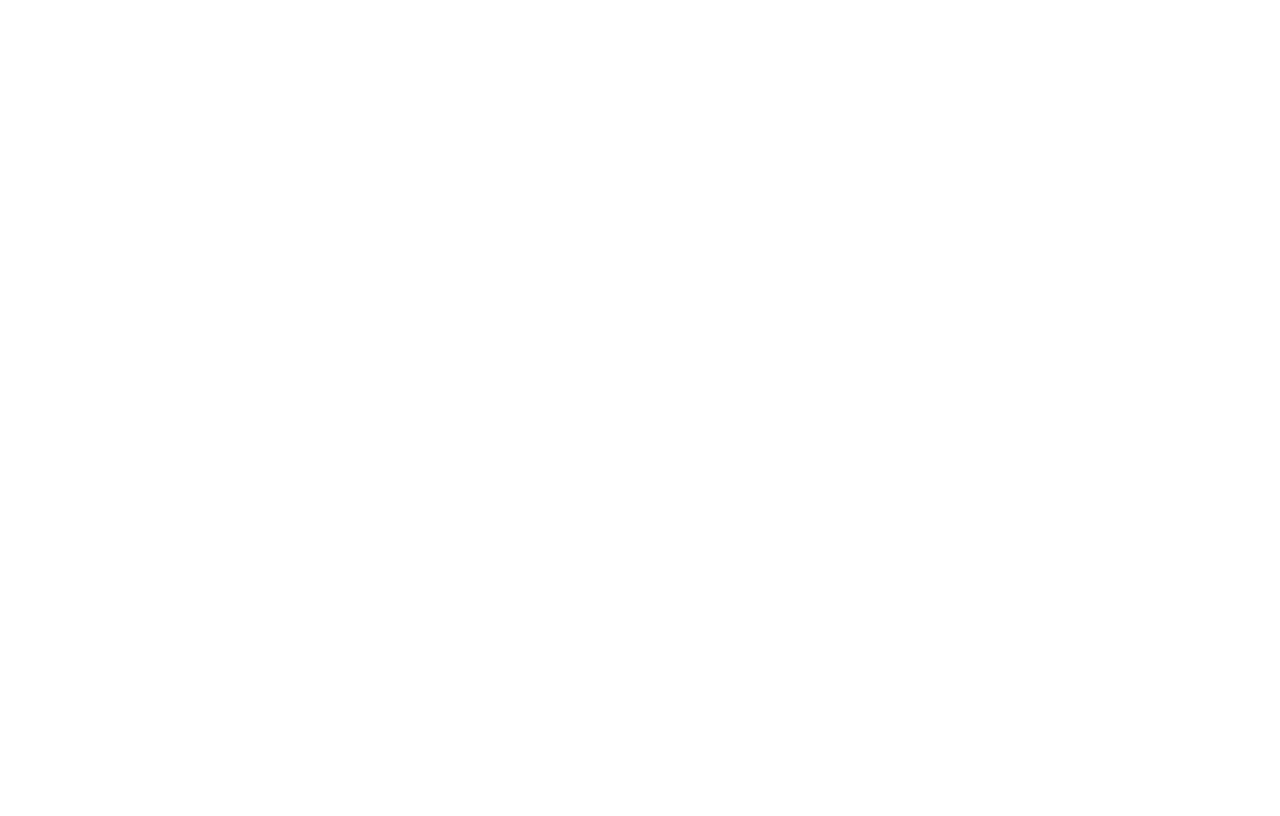
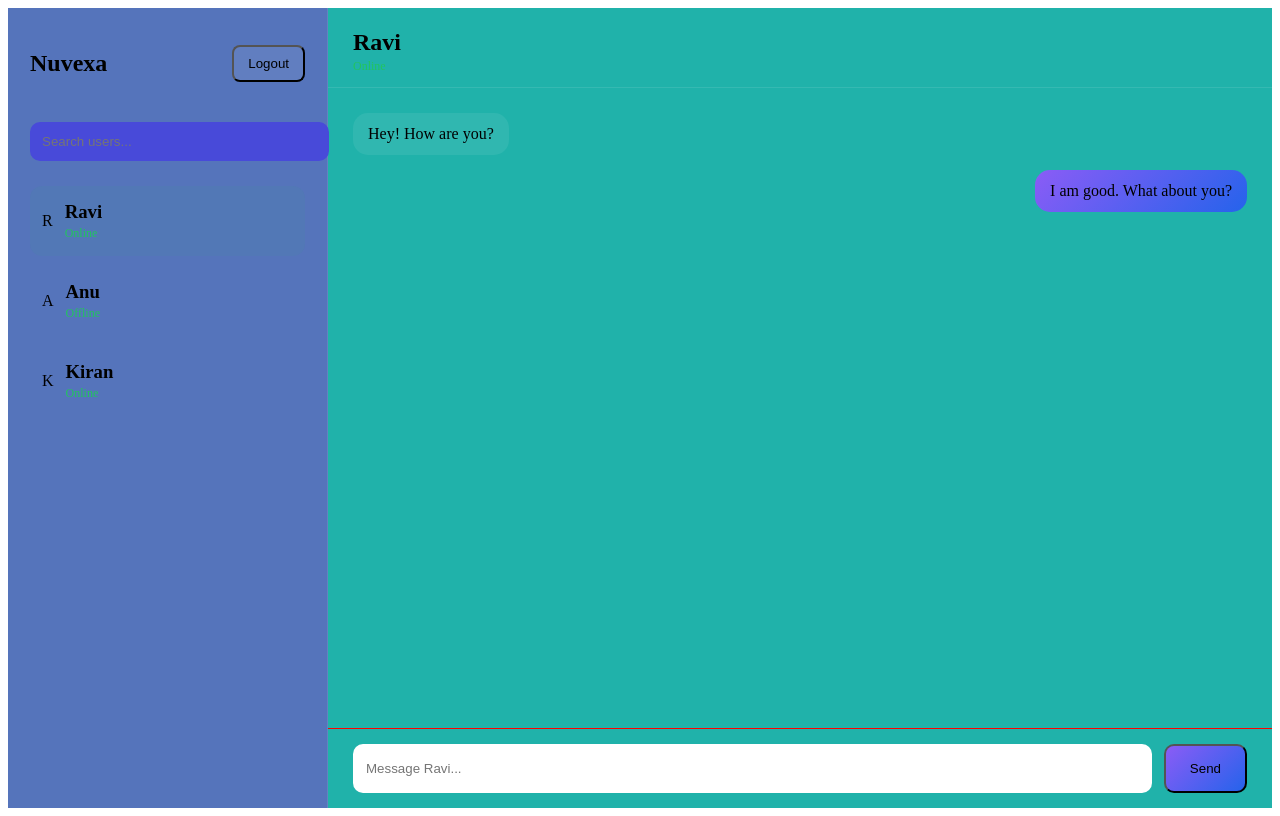
Before and after one commit to anusreekatam/Nuvexa, a React (Vite) app in the folder client/: page /chat in a window 1280 px wide. Before the commit this address had no page. Built offline with nearby package versions, Linux system fonts and the light colour scheme.

Commit message:
Build login, registration, and interactive chat features

```diff
--- a/client/src/App.jsx
+++ b/client/src/App.jsx
@@ -1,6 +1,7 @@
 import { BrowserRouter, Routes, Route } from "react-router-dom";
 import Login from "./pages/Login";
 import Register from "./pages/Register";
+import Chat from "./pages/Chat";
 
 function Home() {
     return (
@@ -18,6 +19,7 @@
                 <Route path="/" element={<Home />} />
                 <Route path="/login" element={<Login />} />
                 <Route path="/register" element={<Register />} />
+                <Route path="/chat" element={<Chat />} />
             </Routes>
         </BrowserRouter>
     );
--- a/client/src/index.css
+++ b/client/src/index.css
@@ -2,7 +2,7 @@
     min-height: 100vh;
     display: grid;
     place-items: center;
-    background: #070b18;
+    background: lightgoldenrodyellow;
 }
 
 .auth-card {
@@ -23,7 +23,7 @@
 
 .auth-card p,
 .auth-card span {
-    color: #9ca3af;
+    color: black;
 }
 
 .auth-card input {
@@ -38,3 +38,154 @@
     border-radius: 10px;
     background: linear-gradient(135deg, #8b5cf6, #2563eb);
 }
+.chat-page {
+    min-height: 100vh;
+    display: grid;
+    grid-template-columns: 320px 1fr;
+    background: lightseagreen;
+}
+
+.sidebar {
+    padding: 22px;
+    border-right: 1px solid #ffffff18;
+    background: rgb(85, 116, 187);
+}
+
+.sidebar-header {
+    display: flex;
+    align-items: center;
+    justify-content: space-between;
+}
+
+.sidebar-header button {
+    padding: 9px 14px;
+    border-radius: 8px;
+    background: #ffffff12;
+}
+
+.search {
+    width: 100%;
+    margin: 25px 0;
+    padding: 12px;
+    border: 0;
+    outline: 0;
+    border-radius: 10px;
+    color: white;
+    background: rgb(72, 74, 217);
+}
+
+.users-list {
+    display: flex;
+    flex-direction: column;
+    gap: 10px;
+}
+
+.chat-user {
+    padding: 12px;
+    display: flex;
+    align-items: center;
+    gap: 12px;
+    border-radius: 12px;
+    cursor: pointer;
+}
+
+.chat-user:hover,
+.chat-user.active {
+    background: #21b36a10;
+}
+
+.chat-user h3,
+.chat-user p {
+    margin: 3px 0;
+}
+
+.chat-user p {
+    color: #22c55e;
+    font-size: 12px;
+}
+
+.chat-window {
+    display: grid;
+    grid-template-rows: 80px 1fr 80px;
+}
+
+.chat-window-header {
+    padding: 18px 25px;
+    border-bottom: 1px solid #ffffff18;
+}
+
+.chat-window-header h2,
+.chat-window-header p {
+    margin: 3px 0;
+}
+
+.chat-window-header p {
+    color: #22c55e;
+    font-size: 12px;
+}
+
+.chat-messages {
+    padding: 25px;
+    display: flex;
+    flex-direction: column;
+    gap: 15px;
+    overflow-y: auto;
+}
+
+.bubble {
+    max-width: 65%;
+    padding: 12px 15px;
+    border-radius: 15px;
+}
+
+.bubble.received {
+    align-self: flex-start;
+    background: #ffffff12;
+}
+
+.bubble.sent {
+    align-self: flex-end;
+    background: linear-gradient(135deg, #8b5cf6, #2563eb);
+}
+
+.chat-input {
+    padding: 15px 25px;
+    display: flex;
+    gap: 12px;
+    border-top: 1px solid red;
+}
+
+.chat-input input {
+    flex: 1;
+    padding: 13px;
+    border: 0;
+    outline: 0;
+    border-radius: 10px;
+}
+
+.chat-input button {
+    padding: 0 24px;
+    border-radius: 10px;
+    background: linear-gradient(135deg, #8b5cf6, #2563eb);
+}
+
+@media (max-width: 700px) {
+    .chat-page {
+        grid-template-columns: 100px 1fr;
+    }
+
+    .sidebar {
+        padding: 12px;
+    }
+
+    .sidebar-header h2,
+    .sidebar-header button,
+    .search,
+    .chat-user div:last-child {
+        display: none;
+    }
+
+    .chat-user {
+        justify-content: center;
+    }
+}
--- /dev/null
+++ b/client/src/pages/Chat.jsx
@@ -0,0 +1,142 @@
+import { useEffect, useState } from "react";
+import { useNavigate } from "react-router-dom";
+
+function Chat() {
+    const navigate = useNavigate();
+
+    const users = [
+        { name: "Ravi", status: "Online" },
+        { name: "Anu", status: "Offline" },
+        { name: "Kiran", status: "Online" }
+    ];
+
+    const [selectedUser, setSelectedUser] = useState(users[0]);
+    const [message, setMessage] = useState("");
+
+    const [messages, setMessages] = useState(() => {
+    const savedMessages = localStorage.getItem("chatMessages");
+
+    return savedMessages
+        ? JSON.parse(savedMessages)
+        : {
+                Ravi: [
+                    { text: "Hey! How are you?", type: "received" },
+                    { text: "I am good. What about you?", type: "sent" }
+                ],
+                Anu: [],
+                Kiran: []
+            };
+    });
+    useEffect(() => {
+    localStorage.setItem(
+        "chatMessages",
+        JSON.stringify(messages)
+    );
+}, [messages]);
+
+    function logout() {
+        localStorage.removeItem("isLoggedIn");
+        navigate("/login");
+    }
+
+    function sendMessage(e) {
+        e.preventDefault();
+
+        if (message.trim() === "") {
+            return;
+        }
+
+        setMessages({
+            ...messages,
+            [selectedUser.name]: [
+                ...messages[selectedUser.name],
+                {
+                    text: message,
+                    type: "sent"
+                }
+            ]
+        });
+
+        setMessage("");
+    }
+
+    return (
+        <div className="chat-page">
+            <aside className="sidebar">
+                <div className="sidebar-header">
+                    <h2>Nuvexa</h2>
+                    <button onClick={logout}>Logout</button>
+                </div>
+
+                <input
+                    className="search"
+                    type="text"
+                    placeholder="Search users..."
+                />
+
+                <div className="users-list">
+                    {users.map((user) => (
+                        <div
+                            key={user.name}
+                            className={`chat-user ${
+                                selectedUser.name === user.name
+                                    ? "active"
+                                    : ""
+                            }`}
+                            onClick={() => setSelectedUser(user)}
+                        >
+                            <div className="avatar">
+                                {user.name[0]}
+                            </div>
+
+                            <div>
+                                <h3>{user.name}</h3>
+                                <p>{user.status}</p>
+                            </div>
+                        </div>
+                    ))}
+                </div>
+            </aside>
+
+            <section className="chat-window">
+                <header className="chat-window-header">
+                    <div>
+                        <h2>{selectedUser.name}</h2>
+                        <p>{selectedUser.status}</p>
+                    </div>
+                </header>
+
+                <div className="chat-messages">
+                    {messages[selectedUser.name].map((msg, index) => (
+                        <div
+                            key={index}
+                            className={`bubble ${msg.type}`}
+                        >
+                            {msg.text}
+                        </div>
+                    ))}
+                </div>
+
+                <form
+                    className="chat-input"
+                    onSubmit={sendMessage}
+                >
+                    <input
+                        type="text"
+                        placeholder={`Message ${selectedUser.name}...`}
+                        value={message}
+                        onChange={(e) =>
+                            setMessage(e.target.value)
+                        }
+                    />
+
+                    <button type="submit">
+                        Send
+                    </button>
+                </form>
+            </section>
+        </div>
+    );
+}
+
+export default Chat;
--- a/client/src/pages/Login.jsx
+++ b/client/src/pages/Login.jsx
@@ -1,20 +1,67 @@
-import { Link } from "react-router-dom";
+import { useState } from "react";
+import { Link, useNavigate } from "react-router-dom";
 
 function Login() {
+    const [email, setEmail] = useState("");
+    const [password, setPassword] = useState("");
+    const navigate = useNavigate();
+
+    function handleSubmit(e) {
+    e.preventDefault();
+
+    if (email.trim() === "" || password.trim() === "") {
+        alert("Please fill all fields");
+        return;
+    }
+
+    const userData = localStorage.getItem("registeredUser");
+
+    const savedUser = userData
+        ? JSON.parse(userData)
+        : null;
+
+    if (!savedUser) {
+        alert("No account found. Please register first.");
+        return;
+    }
+
+    if (
+        email === savedUser.email &&
+        password === savedUser.password
+    ) {
+        localStorage.setItem("isLoggedIn", "true");
+        alert("Login successful");
+        navigate("/chat");
+    } else {
+        alert("Invalid email or password");
+    }
+}
     return (
         <div className="auth-page">
-            <form className="auth-card">
+            <form className="auth-card" onSubmit={handleSubmit}>
                 <h1>Welcome Back</h1>
                 <p>Login to continue to Nuvexa</p>
 
-                <input type="email" placeholder="Email" />
-                <input type="password" placeholder="Password" />
+                <input
+                    type="email"
+                    placeholder="Email"
+                    value={email}
+                    onChange={(e) => setEmail(e.target.value)}
+                />
+
+                <input
+                    type="password"
+                    placeholder="Password"
+                    value={password}
+                    onChange={(e) => setPassword(e.target.value)}
+                />
 
                 <button type="submit">Login</button>
 
                 <span>
                     New to Nuvexa?{" "}
                     <Link to="/register">Create account</Link>
+
                 </span>
             </form>
         </div>
--- a/client/src/pages/Register.jsx
+++ b/client/src/pages/Register.jsx
@@ -1,21 +1,81 @@
-import { Link } from "react-router-dom";
+import { useState } from "react";
+import { Link, useNavigate } from "react-router-dom";
 
 function Register() {
+    const [name, setName] = useState("");
+    const [email, setEmail] = useState("");
+    const [password, setPassword] = useState("");
+
+    const navigate = useNavigate();
+
+    function handleSubmit(e) {
+        e.preventDefault();
+
+        if (
+            name.trim() === "" ||
+            email.trim() === "" ||
+            password.trim() === ""
+        ) {
+            alert("Please fill all fields");
+            return;
+        }
+
+        if (password.length < 6) {
+            alert("Password must be at least 6 characters");
+            return;
+        }
+
+                        const user = {
+            name,
+            email,
+            password
+        };
+
+        localStorage.setItem(
+            "registeredUser",
+            JSON.stringify(user)
+        );
+
+alert("Registration successful");
+navigate("/login");
+    }
+
     return (
         <div className="auth-page">
-            <form className="auth-card">
+            <form className="auth-card" onSubmit={handleSubmit}>
                 <h1>Create Account</h1>
                 <p>Join Nuvexa and start chatting</p>
 
-                <input type="text" placeholder="Full Name" />
-                <input type="email" placeholder="Email" />
-                <input type="password" placeholder="Password" />
+                <input
+                    type="text"
+                    placeholder="Full Name"
+                    value={name}
+                    onChange={(e) => setName(e.target.value)}
+                />
 
-                <button type="submit">Register</button>
+                <input
+                    type="email"
+                    placeholder="Email"
+                    value={email}
+                    onChange={(e) => setEmail(e.target.value)}
+                />
+
+                <input
+                    type="password"
+                    placeholder="Password"
+                    value={password}
+                    onChange={(e) => setPassword(e.target.value)}
+                />
+
+                <button type="submit">
+                    Register
+                </button>
 
                 <span>
                     Already have an account?{" "}
-                    <Link to="/login">Login</Link>
+                    <Link to="/login">
+                        Login
+                    </Link>
                 </span>
             </form>
         </div>
```
